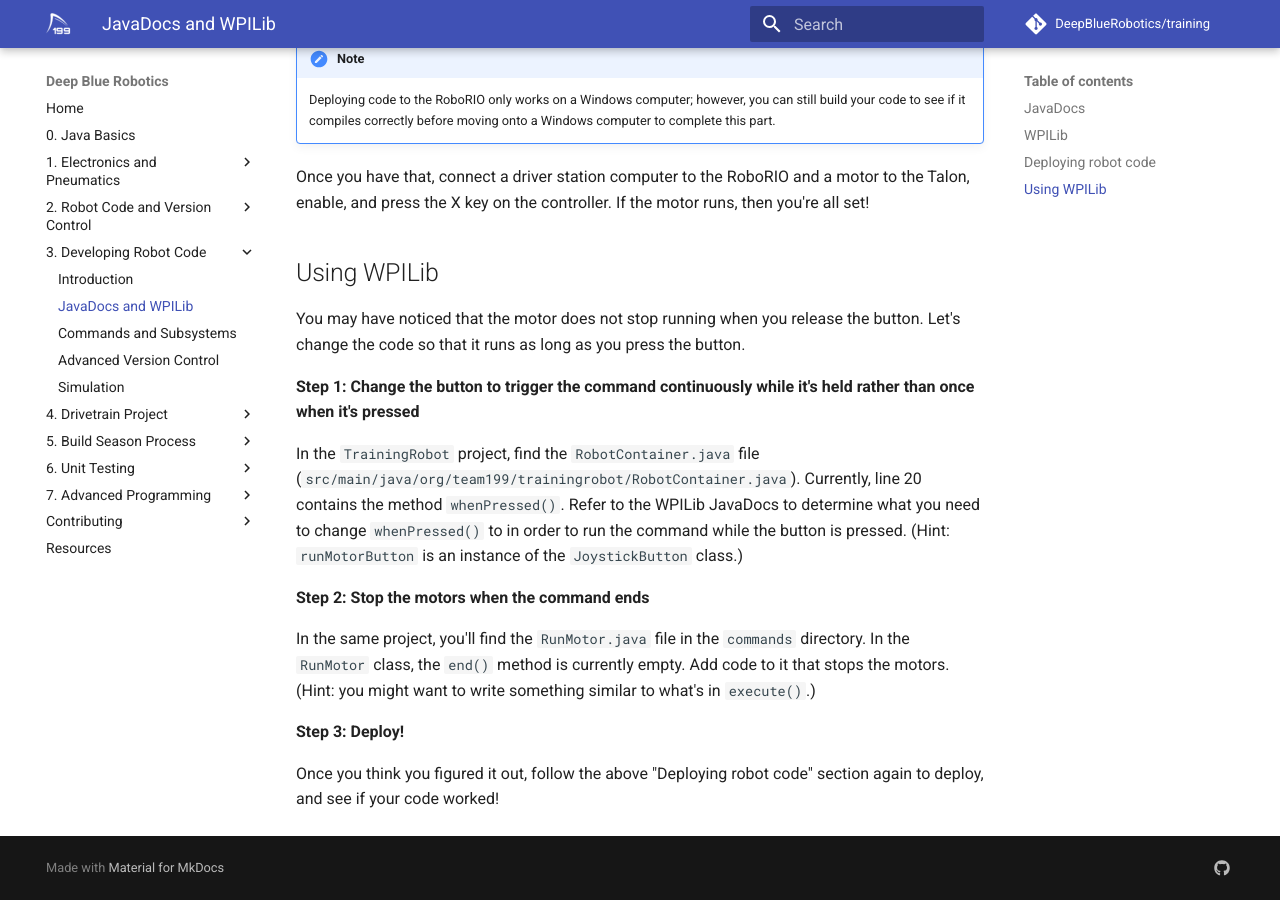
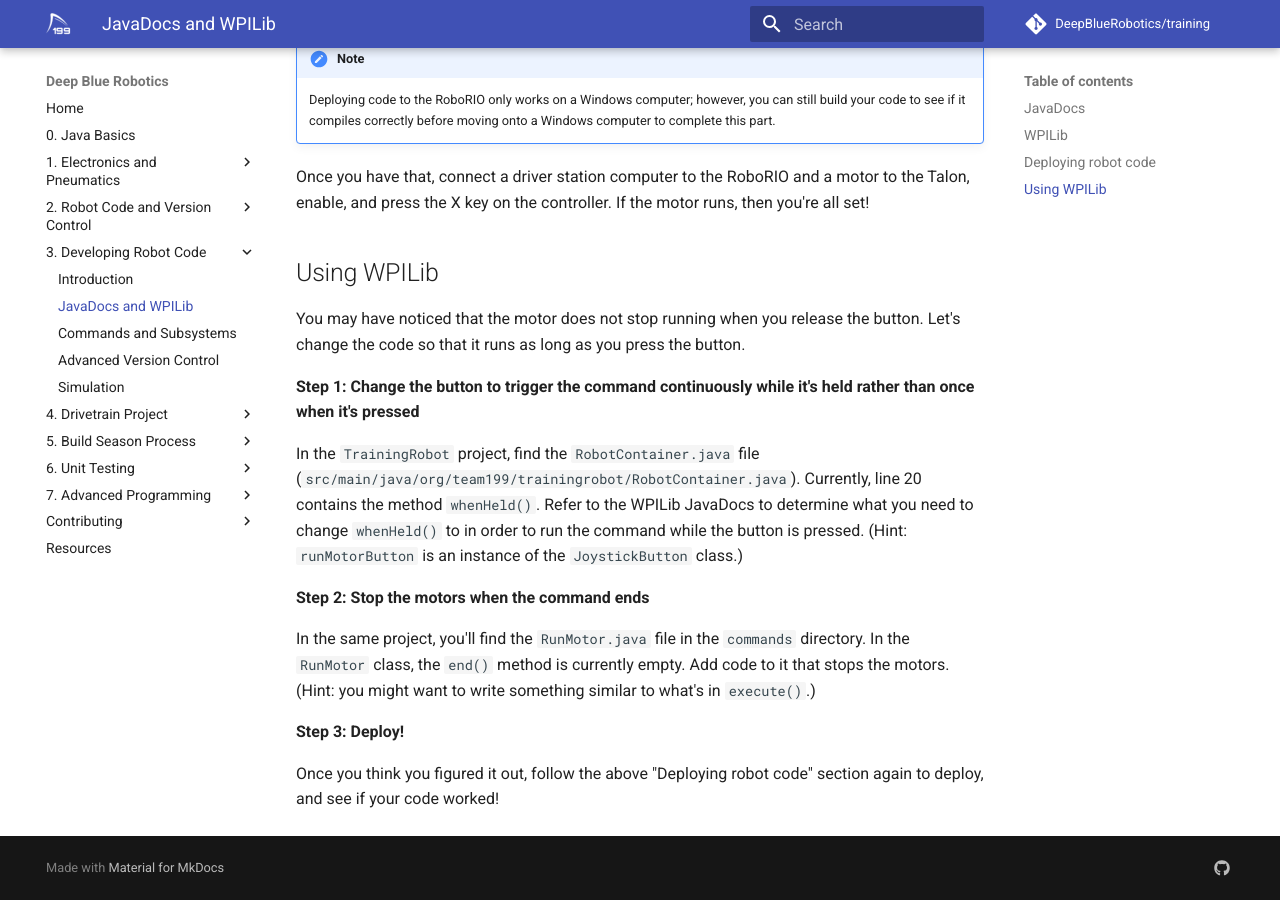
Before and after one commit to DeepBlueRobotics/training, an MkDocs documentation site: the page built from docs/section-3/wpilib.md, in a window 1280 px wide and 900 px high, scrolled down 1021 px. Built offline with MkDocs 1.6.1 and Material for MkDocs 9.7.7, drawn with Linux system fonts in a browser that asks for light colours; comment, search, counter and statistics services are not loaded.

Commit message:
Update wpilib.md

```diff
--- a/docs/section-3/wpilib.md
+++ b/docs/section-3/wpilib.md
@@ -31,7 +31,7 @@
 
 **Step 1: Change the button to trigger the command continuously while it's held rather than once when it's pressed**
 
-In the `TrainingRobot` project, find the `RobotContainer.java` file (`src/main/java/org/team199/trainingrobot/RobotContainer.java`). Currently, line 20 contains the method `whenPressed()`. Refer to the WPILib JavaDocs to determine what you need to change `whenPressed()` to in order to run the command while the button is pressed. (Hint: `runMotorButton` is an instance of the `JoystickButton` class.)
+In the `TrainingRobot` project, find the `RobotContainer.java` file (`src/main/java/org/team199/trainingrobot/RobotContainer.java`). Currently, line 20 contains the method `whenHeld()`. Refer to the WPILib JavaDocs to determine what you need to change `whenHeld()` to in order to run the command while the button is pressed. (Hint: `runMotorButton` is an instance of the `JoystickButton` class.)
 
 **Step 2: Stop the motors when the command ends**
 
```
